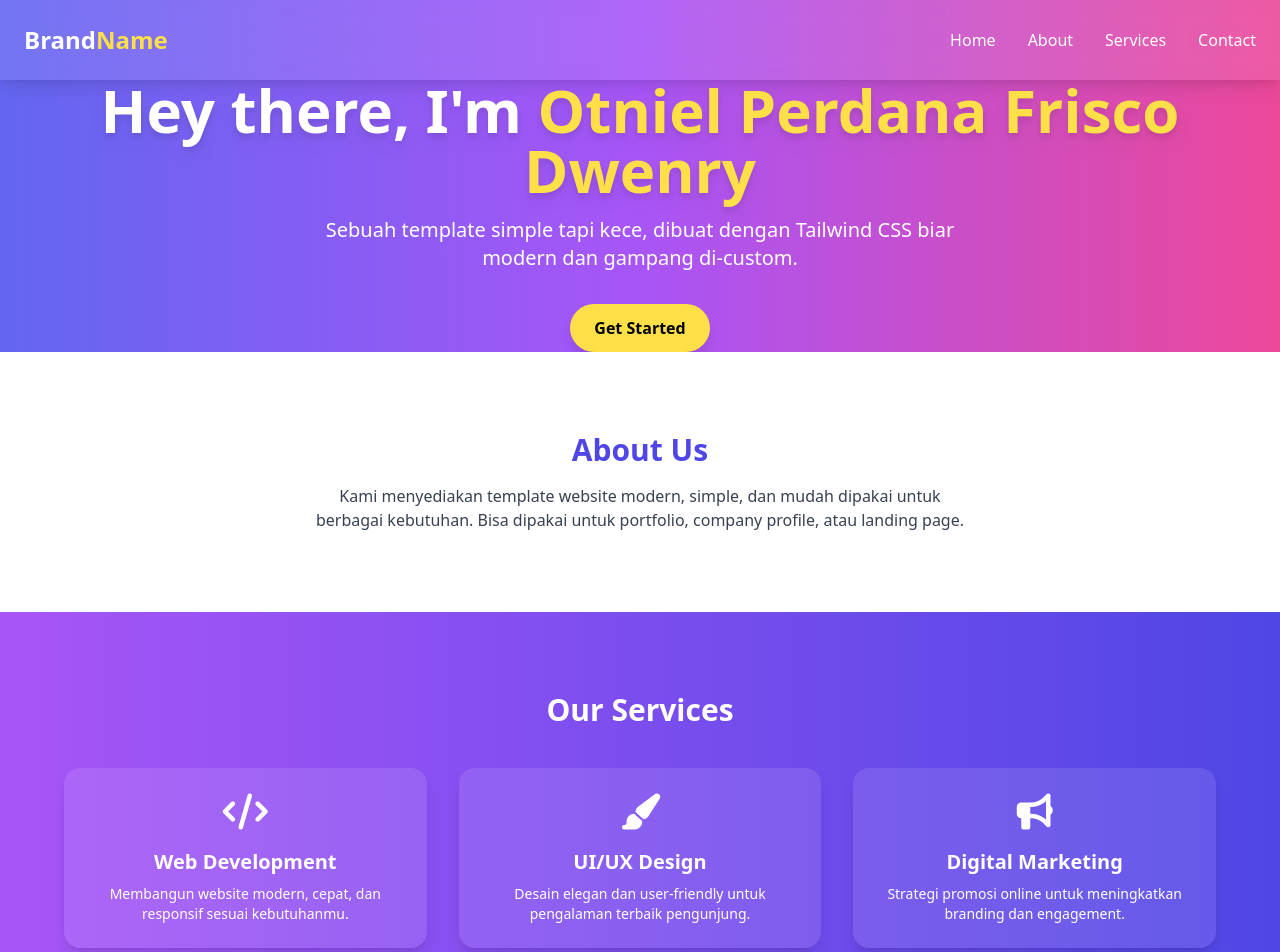
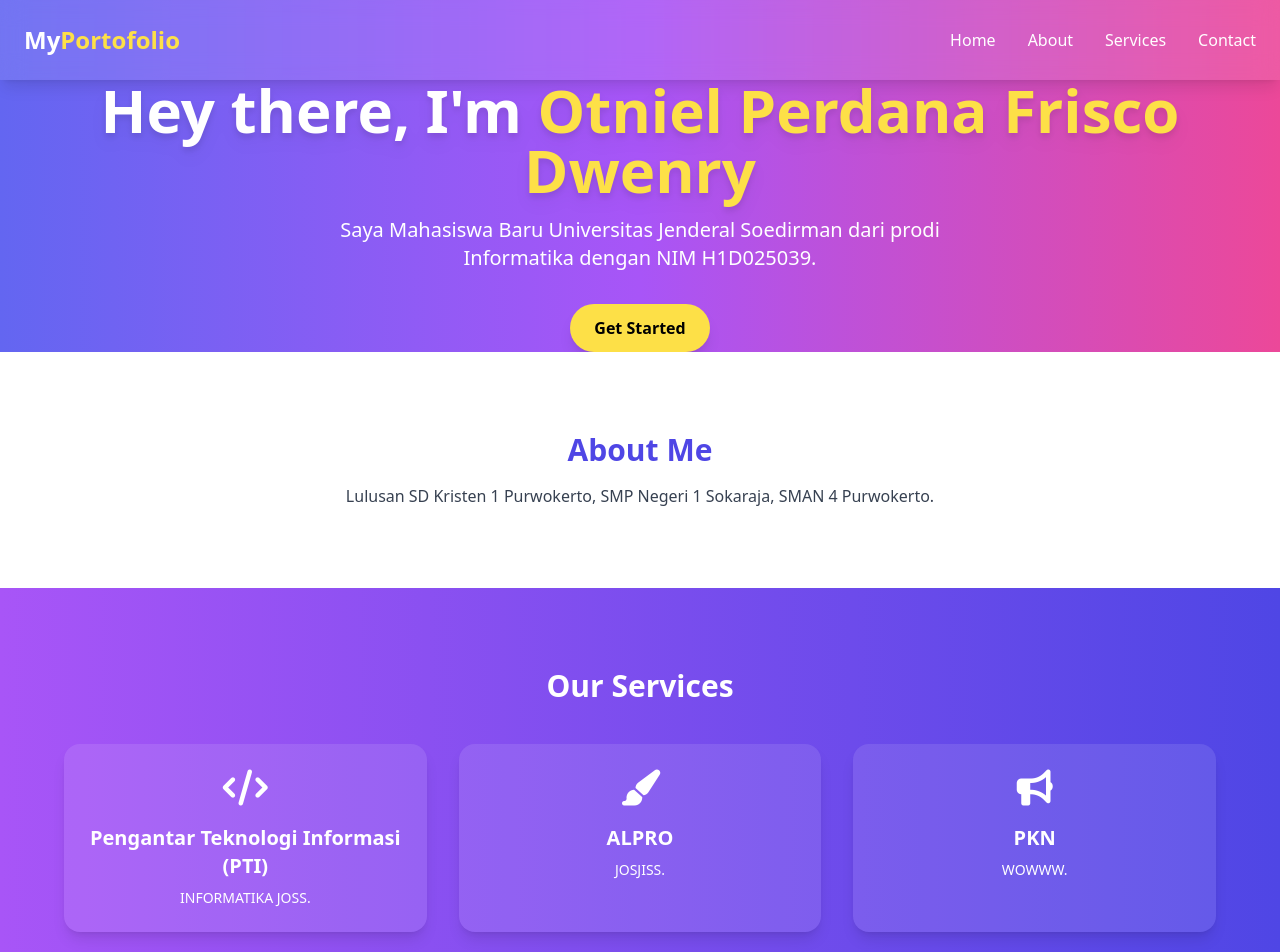
Before and after one commit to vaniloveniel/vaniloveniel.github.io, a plain HTML site: page index.html in a window 1280 px wide. Shown: the top 952 px of the page. Drawn offline with nearby package versions, Linux system fonts and the light colour scheme.

Commit message:
Update index.html

```diff
--- a/index.html
+++ b/index.html
@@ -10,7 +10,7 @@
 <body class="bg-gradient-to-r from-indigo-500 via-purple-500 to-pink-500 min-h-screen flex flex-col">
   <!-- Navbar -->
   <nav class="flex justify-between items-center p-6 bg-white/10 backdrop-blur-md shadow-lg">
-    <h1 class="text-2xl font-bold text-white">Brand<span class="text-yellow-300">Name</span></h1>
+    <h1 class="text-2xl font-bold text-white">My<span class="text-yellow-300">Portofolio</span></h1>
     <ul class="hidden md:flex space-x-8 text-white font-medium">
       <li><a href="#home" class="hover:text-yellow-300">Home</a></li>
       <li><a href="#about" class="hover:text-yellow-300">About</a></li>
@@ -23,14 +23,14 @@
   <!-- Hero Section -->
   <section id="home" class="flex flex-col justify-center items-center text-center flex-grow px-6">
     <h2 class="text-4xl md:text-6xl font-extrabold text-white drop-shadow-lg">Hey there, I'm <span class="text-yellow-300">Otniel Perdana Frisco Dwenry</span></h2>
-    <p class="text-lg md:text-xl text-white mt-4 max-w-2xl">Sebuah template simple tapi kece, dibuat dengan Tailwind CSS biar modern dan gampang di-custom.</p>
+    <p class="text-lg md:text-xl text-white mt-4 max-w-2xl">Saya Mahasiswa Baru Universitas Jenderal Soedirman dari prodi Informatika dengan NIM H1D025039.</p>
     <a href="#about" class="mt-8 px-6 py-3 bg-yellow-300 text-black font-semibold rounded-full shadow-lg hover:scale-105 transition">Get Started</a>
   </section>
 
   <!-- About Section -->
   <section id="about" class="bg-white py-20 px-6 text-center">
-    <h3 class="text-3xl font-bold text-indigo-600">About Us</h3>
-    <p class="mt-4 text-gray-700 max-w-2xl mx-auto">Kami menyediakan template website modern, simple, dan mudah dipakai untuk berbagai kebutuhan. Bisa dipakai untuk portfolio, company profile, atau landing page.</p>
+    <h3 class="text-3xl font-bold text-indigo-600">About Me</h3>
+    <p class="mt-4 text-gray-700 max-w-2xl mx-auto">Lulusan SD Kristen 1 Purwokerto, SMP Negeri 1 Sokaraja, SMAN 4 Purwokerto.</p>
   </section>
 
   <!-- Services Section -->
@@ -39,18 +39,18 @@
     <div class="mt-10 grid grid-cols-1 md:grid-cols-3 gap-8 max-w-6xl mx-auto">
       <div class="bg-white/10 rounded-2xl p-6 text-center shadow-lg hover:scale-105 transition">
         <i class="fa-solid fa-code text-4xl mb-4"></i>
-        <h4 class="text-xl font-semibold">Web Development</h4>
-        <p class="mt-2 text-sm">Membangun website modern, cepat, dan responsif sesuai kebutuhanmu.</p>
+        <h4 class="text-xl font-semibold">Pengantar Teknologi Informasi (PTI)</h4>
+        <p class="mt-2 text-sm">INFORMATIKA JOSS.</p>
       </div>
       <div class="bg-white/10 rounded-2xl p-6 text-center shadow-lg hover:scale-105 transition">
         <i class="fa-solid fa-paintbrush text-4xl mb-4"></i>
-        <h4 class="text-xl font-semibold">UI/UX Design</h4>
-        <p class="mt-2 text-sm">Desain elegan dan user-friendly untuk pengalaman terbaik pengunjung.</p>
+        <h4 class="text-xl font-semibold">ALPRO</h4>
+        <p class="mt-2 text-sm">JOSJISS.</p>
       </div>
       <div class="bg-white/10 rounded-2xl p-6 text-center shadow-lg hover:scale-105 transition">
         <i class="fa-solid fa-bullhorn text-4xl mb-4"></i>
-        <h4 class="text-xl font-semibold">Digital Marketing</h4>
-        <p class="mt-2 text-sm">Strategi promosi online untuk meningkatkan branding dan engagement.</p>
+        <h4 class="text-xl font-semibold">PKN</h4>
+        <p class="mt-2 text-sm">WOWWW.</p>
       </div>
     </div>
   </section>
@@ -68,7 +68,7 @@
 
   <!-- Footer -->
   <footer class="bg-indigo-700 text-white text-center py-6">
-    <p>&copy; 2025 BrandName. All rights reserved.</p>
+    <p>&copy; 2025 Niel. All rights reserved.</p>
   </footer>
 </body>
 </html>
```
